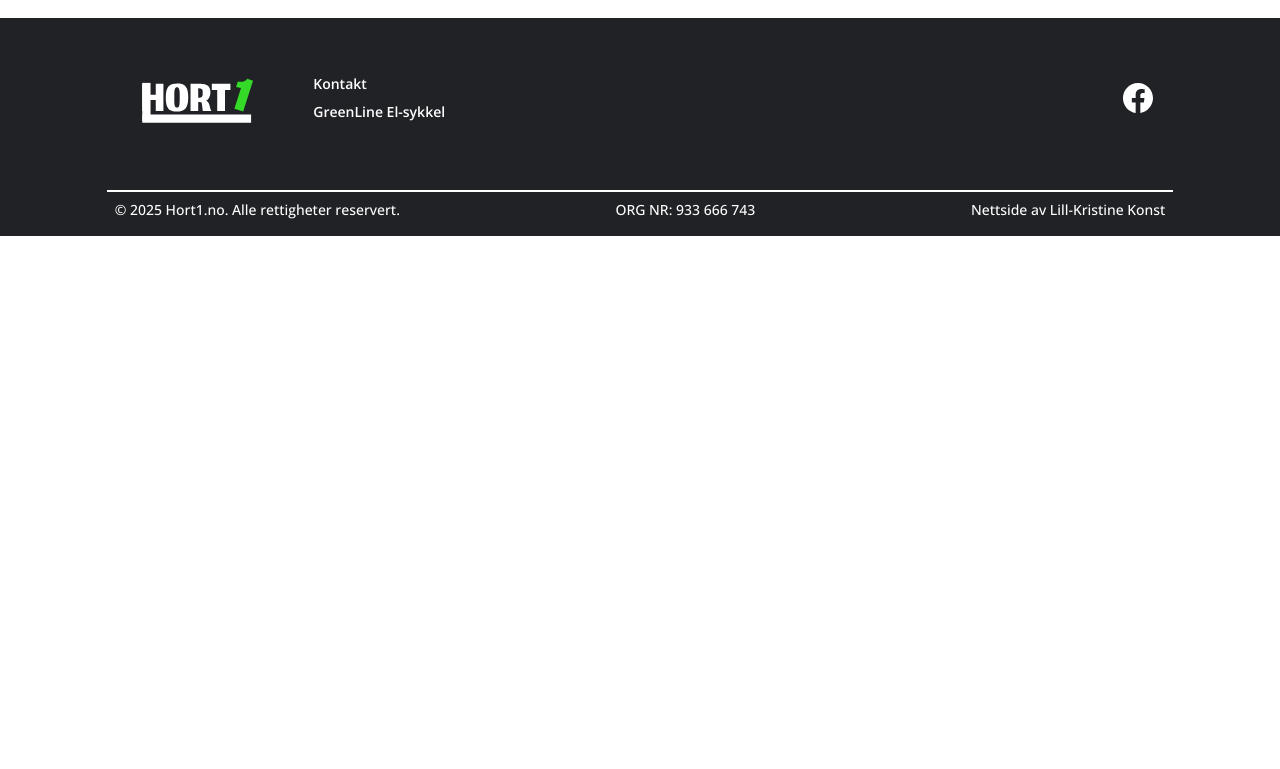
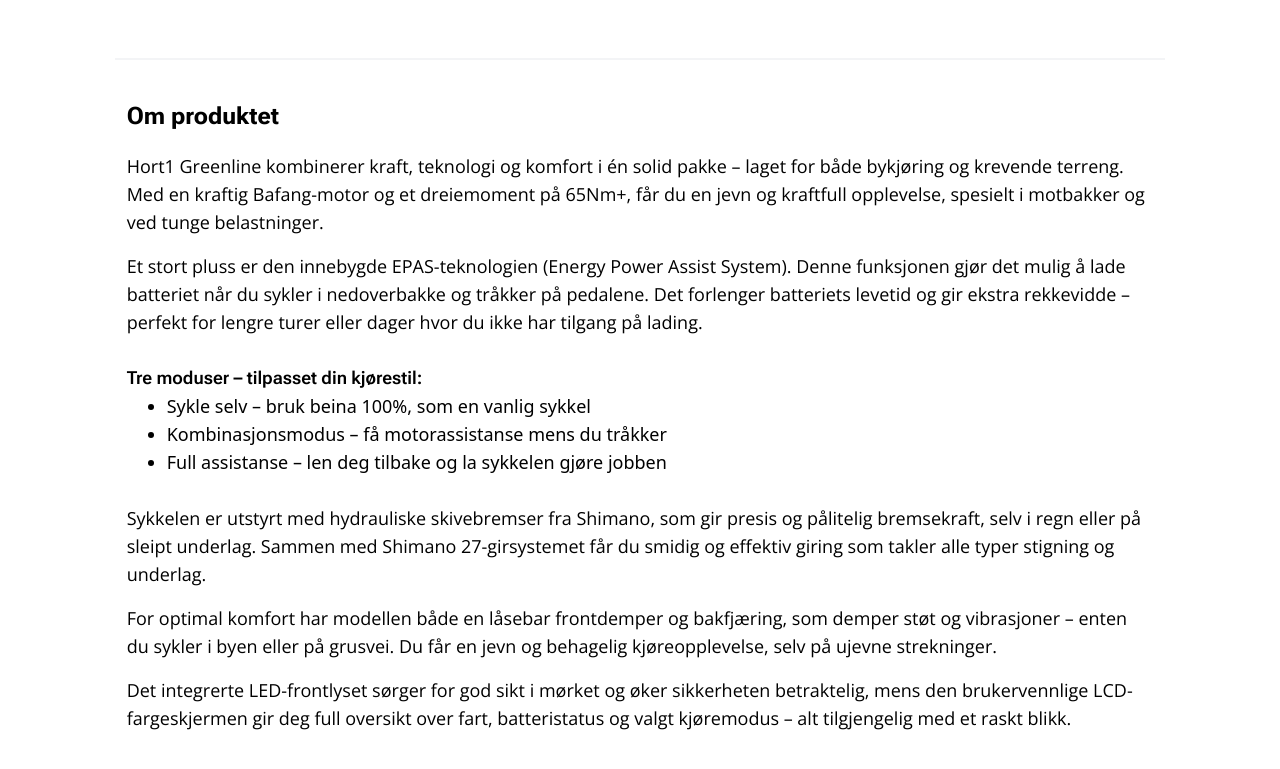
Before and after one commit to LillKonst/hort1-greenline, a React (Vite) app: page /GreenlineProduct in a window 1280 px wide. Shown: the part 691-1460 px from the top of the page. Before the commit the page ends 927 px from the top, so only its background shows below. Built offline with nearby package versions, Linux system fonts and the light colour scheme.

Commit message:
alt text and product info

```diff
--- a/src/components/Product/Product.tsx
+++ b/src/components/Product/Product.tsx
@@ -2,6 +2,7 @@ import ImageSlider from "./imageSlider/ImageSlider";
 import ProductDetails from "./productDetails/ProductDetails";
 import { useState } from "react";
 import ContactModal from "../contactModal/ContactModal";
+import ProductInfo from "./productInfo/ProductInfo";
 
 export default function Product() {
   const [ isModalOpen, setIsModalOpen ] = useState(false);
@@ -14,9 +15,13 @@ export default function Product() {
   };
 
   return(
-    <div className="w-full sm:w-11/12 lg:w-10/12 flex flex-col md:flex-row justify-center items-start p-2 self-center-safe gap-8">
+    <div className="w-full sm:w-11/12 lg:w-10/12 flex flex-col p-2 self-center-safe gap-8">
+      <div className="flex flex-col md:flex-row justify-center items-start p-2 self-center-safe gap-8">
         <ImageSlider />
         <ProductDetails onContactClick={() => setIsModalOpen(true)}/>
+      </div>
+
+      <ProductInfo />
 
         <div>
         <ContactModal isOpen={isModalOpen} onClose={() => setIsModalOpen(false)} onSuccess={handleSuccess}/>
--- a/src/components/Product/imageSlider/ImageSlider.tsx
+++ b/src/components/Product/imageSlider/ImageSlider.tsx
@@ -1,27 +1,28 @@
 import { useState } from "react";
 
 const images = [
-  "/images/GreenlineBike.jpg",
-  "/images/technical_6_kv.jpg",
-  "/images/technical_1_kv.jpg",
-  "/images/technical_2_kv.jpg",
-  "/images/technical_3_kv.jpg",
-  "/images/technical_4_kv.jpg",
-  "/images/technical_5_kv.jpg",
+  { src: "/images/GreenlineBike.jpg", alt: "Rød elsykkel sett fra siden" },
+  { src: "/images/technical_6_kv.jpg", alt: "Detalj av girsystemet på sykkelen" },
+  { src: "/images/technical_1_kv.jpg", alt: "Frontdemper og styre på sykkelen" },
+  { src: "/images/technical_2_kv.jpg", alt: "Bafang motor nærbilde" },
+  { src: "/images/technical_3_kv.jpg", alt: "LCD-skjerm på styret" },
+  { src: "/images/technical_4_kv.jpg", alt: "Hydrauliske skivebremser på hjul" },
+  { src: "/images/technical_5_kv.jpg", alt: "Shimano gir og bakhjul" },
 ];
+
 
 
 export default function ImageSlider() {
   const [activeIndex, setActiveIndex] = useState(0);
 
   return (
-    <div className="w-full md:max-w-[300px] xl:max-w-[400px] self-center md:m-2 p-2 flex flex-col items-center">
+    <div className="w-full max-w-[250px] xxs:max-w-[300px] xs:max-w-[400px] self-center m-2 p-2 flex flex-col items-center">
       <div className="w-full aspect-square mb-4 rounded-lg overflow-hidden">
-        <img
-          src={images[activeIndex]}
-          alt={`Image ${activeIndex + 1}`}
-          className="w-full h-full object-cover"
-        />
+      <img
+        src={images[activeIndex].src}
+        alt={images[activeIndex].alt}
+        className="w-full h-full object-cover"
+      />
       </div>
 
       <div className="w-full flex sm:gap-2 md:justify-between overflow-x-auto scrollbar-hide">
@@ -33,9 +34,9 @@ export default function ImageSlider() {
             }`}
           >
             <img
-              src= {img}
-              alt={`Thumbnail ${index + 1}`}
-              className="object-cover w-full h-full"
+              src={img.src}
+               alt={img.alt}
+                className="object-cover w-full h-full"
             />
           </button>
         ))}
--- /dev/null
+++ b/src/components/Product/productInfo/ProductInfo.tsx
@@ -0,0 +1,29 @@
+export default function ProductInfo() {
+  return (
+    <div className="border-t-2 border-gray-100 pt-10 w-full p-3 flex flex-col xxs:text-lg">
+       <h1 className="text-xl xs:text-2xl font-bold mb-3">Om produktet</h1>
+
+        <p className="my-2">Hort1 Greenline kombinerer kraft, teknologi og komfort i én solid pakke – laget for både bykjøring og krevende terreng. Med en kraftig Bafang-motor og et dreiemoment på 65Nm+, får du en jevn og kraftfull opplevelse, spesielt i motbakker og ved tunge belastninger. </p>
+        <p className="my-2">
+        Et stort pluss er den innebygde EPAS-teknologien (Energy Power Assist System). Denne funksjonen gjør det mulig å lade batteriet når du sykler i nedoverbakke og tråkker på pedalene. Det forlenger batteriets levetid og gir ekstra rekkevidde – perfekt for lengre turer eller dager hvor du ikke har tilgang på lading.
+        </p>
+        <div className="my-5">
+          <h2 className="font-semibold">Tre moduser – tilpasset din kjørestil:</h2>
+          <ul className="list-disc mx-10">
+            <li>Sykle selv – bruk beina 100%, som en vanlig sykkel</li>
+            <li>Kombinasjonsmodus – få motorassistanse mens du tråkker</li>
+            <li>Full assistanse – len deg tilbake og la sykkelen gjøre jobben</li>
+          </ul>
+        </div>
+        <p className="my-2">
+        Sykkelen er utstyrt med hydrauliske skivebremser fra Shimano, som gir presis og pålitelig bremsekraft, selv i regn eller på sleipt underlag. Sammen med Shimano 27-girsystemet får du smidig og effektiv giring som takler alle typer stigning og underlag.
+        </p>
+        <p className="my-2">
+        For optimal komfort har modellen både en låsebar frontdemper og bakfjæring, som demper støt og vibrasjoner – enten du sykler i byen eller på grusvei. Du får en jevn og behagelig kjøreopplevelse, selv på ujevne strekninger.
+        </p>
+        <p className="my-2">
+        Det integrerte LED-frontlyset sørger for god sikt i mørket og øker sikkerheten betraktelig, mens den brukervennlige LCD-fargeskjermen gir deg full oversikt over fart, batteristatus og valgt kjøremodus – alt tilgjengelig med et raskt blikk.
+        </p>
+    </div>
+  );
+}
--- a/src/components/layout/header/navbar/Navbar.tsx
+++ b/src/components/layout/header/navbar/Navbar.tsx
@@ -43,7 +43,7 @@ export default function Navbar({ setIsMenuOpen }: NavbarProps) {
             to="/GreenlineProduct"
             onClick={() => setIsMenuOpen(false)}
             className={`${
-              location.pathname === "/GreenlineProduct" ? "md:font-normal" : "md:font-normal"
+              location.pathname === "/GreenlineProduct" ? "hover:underline md:font-normal" : " hover:underline md:font-normal"
             }`}
            >
             Greenline El-Sykkel
@@ -52,7 +52,7 @@ export default function Navbar({ setIsMenuOpen }: NavbarProps) {
             to="/Contact"
             onClick={() => setIsMenuOpen(false)}
             className={`${
-              location.pathname === "/Contact" ? "md:font-normal" : "md:font-normal"
+              location.pathname === "/Contact" ? "hover:underline  md:font-normal" : "hover:underline  md:font-normal"
             }`}
           >
             Kontakt
```
